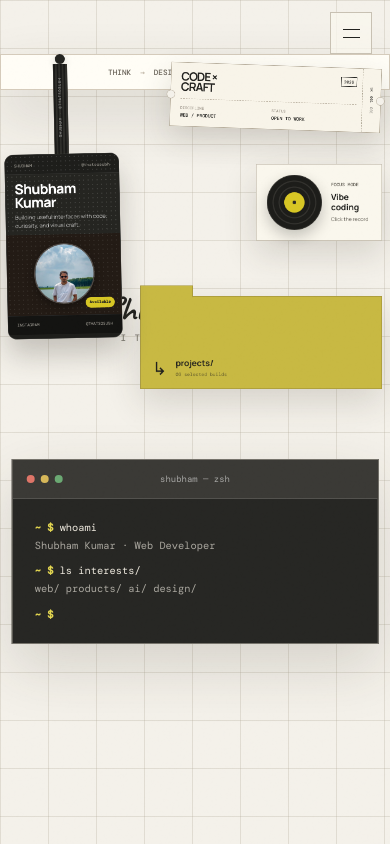
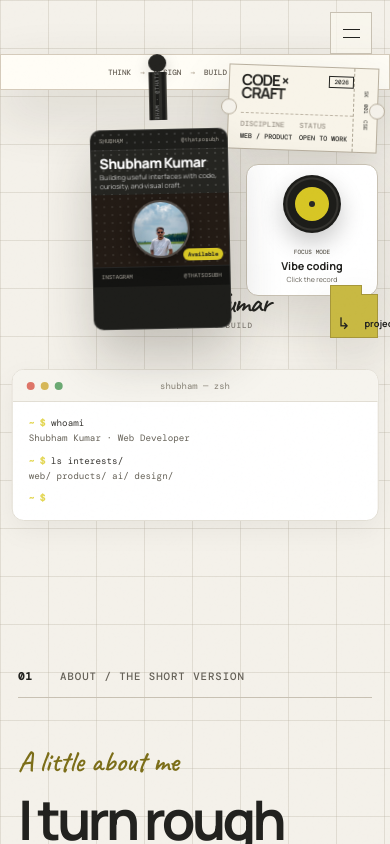
Before and after one commit to Shuv2202/portfolio, a Next.js app: page / in a window 390 px wide. Shown: the top 844 px of the page. Built offline with nearby package versions, Linux system fonts and the light colour scheme.

Commit message:
Fix mobile overlap by sizing elements explicitly matching reference UI

```diff
--- a/app/globals.css
+++ b/app/globals.css
@@ -1255,93 +1255,292 @@ img, svg { display: block; max-width: 100%; }
 
 @media (max-width: 760px) {
   .hero {
-    min-height: 960px;
+    min-height: 520px;
     padding-top: 54px;
+    overflow: hidden;
   }
 
   .hero__canvas {
     position: relative;
     width: 100%;
-    min-height: 960px;
+    min-height: 520px;
     padding: 0;
     display: block;
   }
 
+  /* 1. Hanging ID Card - Top Left */
   .hanging-id {
     position: absolute;
     top: 0;
-    left: 2px;
-    z-index: 14;
-    transform: scale(0.64);
-    transform-origin: 0 0;
+    left: 4%;
+    z-index: 15;
+    width: 152px;
+    height: 220px;
+    transform: none !important;
     margin-top: 0;
   }
 
+  .hanging-id__pendulum {
+    width: 152px;
+  }
+
+  .hanging-id__strap {
+    width: 18px;
+    height: 48px;
+  }
+
+  .hanging-id__strap span {
+    top: 16px;
+    font-size: 0.32rem;
+  }
+
+  .hanging-id__hardware {
+    width: 32px;
+    height: 16px;
+    margin-top: -2px;
+    margin-bottom: -5px;
+  }
+
+  .hanging-id__hardware i {
+    width: 14px;
+    height: 5px;
+    top: 2px;
+  }
+
+  .hanging-id__hardware span {
+    width: 8px;
+    height: 8px;
+    bottom: -5px;
+  }
+
+  .hanging-id__card {
+    width: 152px;
+    min-height: 200px;
+    border-radius: 10px;
+  }
+
+  .hanging-id__header {
+    padding: 6px 8px 4px;
+    font-size: 0.36rem;
+    min-height: 0;
+  }
+
+  .hanging-id__description {
+    padding: 6px 8px 5px;
+    min-height: 0;
+  }
+
+  .hanging-id__description strong {
+    font-size: 0.88rem;
+    margin-bottom: 2px;
+  }
+
+  .hanging-id__description p {
+    font-size: 0.44rem;
+    line-height: 1.25;
+    max-width: 100%;
+  }
+
+  .hanging-id__photo {
+    padding: 6px 0 8px;
+    min-height: 0;
+  }
+
+  .hanging-id__photo img {
+    width: 65px;
+    height: 65px;
+  }
+
+  .hanging-id__status {
+    font-size: 0.35rem;
+    padding: 2px 5px;
+    right: 6px;
+    bottom: 5px;
+  }
+
+  .hanging-id__footer {
+    padding: 5px 8px;
+    font-size: 0.36rem;
+    min-height: 0;
+  }
+
+  /* 2. Boarding Pass Ticket - Top Right */
   .boarding-pass {
     position: absolute;
-    top: 18px;
-    right: 8px;
+    top: 12px;
+    right: 4%;
     z-index: 10;
-    transform: scale(0.62) rotate(3deg);
-    transform-origin: 100% 0;
-  }
-
+    width: 165px;
+    min-height: 85px;
+    padding: 8px 24px 8px 12px;
+    transform: rotate(2deg) !important;
+  }
+
+  .boarding-pass__title strong {
+    font-size: 0.95rem;
+  }
+
+  .boarding-pass__title span {
+    font-size: 0.38rem;
+    padding: 1px 4px;
+  }
+
+  .boarding-pass__meta {
+    gap: 6px;
+    padding-top: 6px;
+    font-size: 0.42rem;
+  }
+
+  .boarding-pass__edge {
+    width: 24px;
+    font-size: 0.34rem;
+  }
+
+  /* 3. Vinyl Card Widget - Right under ticket */
   .vinyl-card {
     position: absolute;
-    top: 122px;
-    right: 8px;
+    top: 110px;
+    right: 4%;
     z-index: 11;
-    width: 210px;
-    transform: scale(0.68);
-    transform-origin: 100% 0;
-  }
-
+    width: 142px;
+    min-height: 110px;
+    padding: 10px 8px 10px;
+    flex-direction: column;
+    align-items: center;
+    text-align: center;
+    background: #ffffff;
+    border-radius: 12px;
+    transform: none !important;
+  }
+
+  .vinyl {
+    width: 58px;
+    height: 58px;
+  }
+
+  .vinyl-card__text {
+    align-items: center;
+  }
+
+  .vinyl-card__text small {
+    margin-bottom: 3px;
+    font-size: 0.38rem;
+  }
+
+  .vinyl-card__text strong {
+    font-size: 0.68rem;
+  }
+
+  .vinyl-card__text em {
+    margin-top: 2px;
+    font-size: 0.44rem;
+  }
+
+  /* 4. Middle Row: Code Sticker (Left), Title (Center), Folder (Right) at top: 240px */
   .code-sticker {
     position: absolute;
-    top: 270px;
-    left: 8px;
+    top: 240px;
+    left: 4%;
     z-index: 12;
-    transform: scale(0.68);
-    transform-origin: 0 0;
+    width: 52px;
+    height: 52px;
+    min-height: 0;
+    padding: 4px;
+    font-size: 0.45rem;
+    transform: none !important;
+    border-radius: 10px;
+  }
+
+  .code-sticker strong {
+    font-size: 0.85rem;
   }
 
   .hero-title {
     position: absolute;
-    top: 265px;
+    top: 240px;
     left: 50%;
-    transform: translateX(-50%);
-    width: 58%;
+    transform: translateX(-50%) !important;
+    width: auto;
+    max-width: 55%;
     text-align: center;
-    z-index: 9;
+    z-index: 12;
+    pointer-events: auto;
   }
 
   .hero-title .script {
-    font-size: clamp(2.4rem, 10vw, 3.8rem);
+    font-size: clamp(1.8rem, 8vw, 2.6rem);
     white-space: nowrap;
-    margin-bottom: 4px;
+    margin-bottom: 2px;
   }
 
   .hero-title h1 {
-    font-size: clamp(0.52rem, 2.4vw, 0.72rem);
-    letter-spacing: 0.16em;
+    font-size: 0.48rem;
+    letter-spacing: 0.12em;
+    white-space: nowrap;
+    opacity: 0.8;
   }
 
   .folder-card {
     position: absolute;
-    top: 270px;
-    right: 8px;
+    top: 240px;
+    right: 4%;
     z-index: 12;
-    transform: scale(0.7);
-    transform-origin: 100% 0;
-  }
-
+    width: 54px;
+    min-height: 44px;
+    padding: 6px;
+    transform: none !important;
+  }
+
+  .folder-card__tab {
+    top: -10px;
+    width: 32px;
+    height: 10px;
+  }
+
+  .folder-card__icon {
+    font-size: 1rem;
+  }
+
+  .folder-card strong {
+    font-size: 0.58rem;
+  }
+
+  .folder-card small {
+    display: none;
+  }
+
+  /* 5. Mini Terminal Window - Full width at top: 325px */
   .mini-terminal {
     position: absolute;
-    top: 440px;
+    top: 325px;
     left: 50%;
-    transform: translateX(-50%);
-    width: min(92%, 480px);
+    transform: translateX(-50%) !important;
+    width: min(92%, 440px);
+    min-height: 150px;
     z-index: 13;
+    background: #ffffff;
+    border: 1px solid #e2ded4;
+    color: #2e2d2a;
+    border-radius: 12px;
+    box-shadow: 0 10px 28px rgba(0, 0, 0, 0.05);
+  }
+
+  .window-bar {
+    background: #f6f4ee;
+    border-bottom: 1px solid #e2ded4;
+    color: #888378;
+    min-height: 32px;
+  }
+
+  .mini-terminal__body {
+    padding: 14px 16px;
+    font-size: 0.58rem;
+    line-height: 1.6;
+    color: #383632;
+  }
+
+  .mini-terminal__body > span {
+    color: #666258;
   }
 
   .visit-intro__name {
@@ -1366,44 +1565,55 @@ img, svg { display: block; max-width: 100%; }
 
 @media (max-width: 480px) {
   .hero {
-    min-height: 920px;
+    min-height: 500px;
   }
 
   .hanging-id {
-    transform: scale(0.56);
+    left: 3%;
+    width: 138px;
+  }
+
+  .hanging-id__card {
+    width: 138px;
+  }
+
+  .hanging-id__photo img {
+    width: 58px;
+    height: 58px;
   }
 
   .boarding-pass {
-    top: 15px;
-    transform: scale(0.54) rotate(2deg);
+    right: 3%;
+    width: 150px;
   }
 
   .vinyl-card {
-    top: 110px;
-    transform: scale(0.6);
+    right: 3%;
+    width: 132px;
   }
 
   .code-sticker {
-    top: 242px;
-    transform: scale(0.6);
+    left: 3%;
+    width: 46px;
+    height: 46px;
   }
 
   .hero-title {
-    top: 238px;
-    width: 56%;
+    top: 235px;
+    max-width: 52%;
   }
 
   .hero-title .script {
-    font-size: 2.2rem;
+    font-size: 1.8rem;
   }
 
   .folder-card {
-    top: 242px;
-    transform: scale(0.62);
+    right: 3%;
+    width: 48px;
   }
 
   .mini-terminal {
-    top: 405px;
+    top: 315px;
     width: 94%;
   }
 }
```
